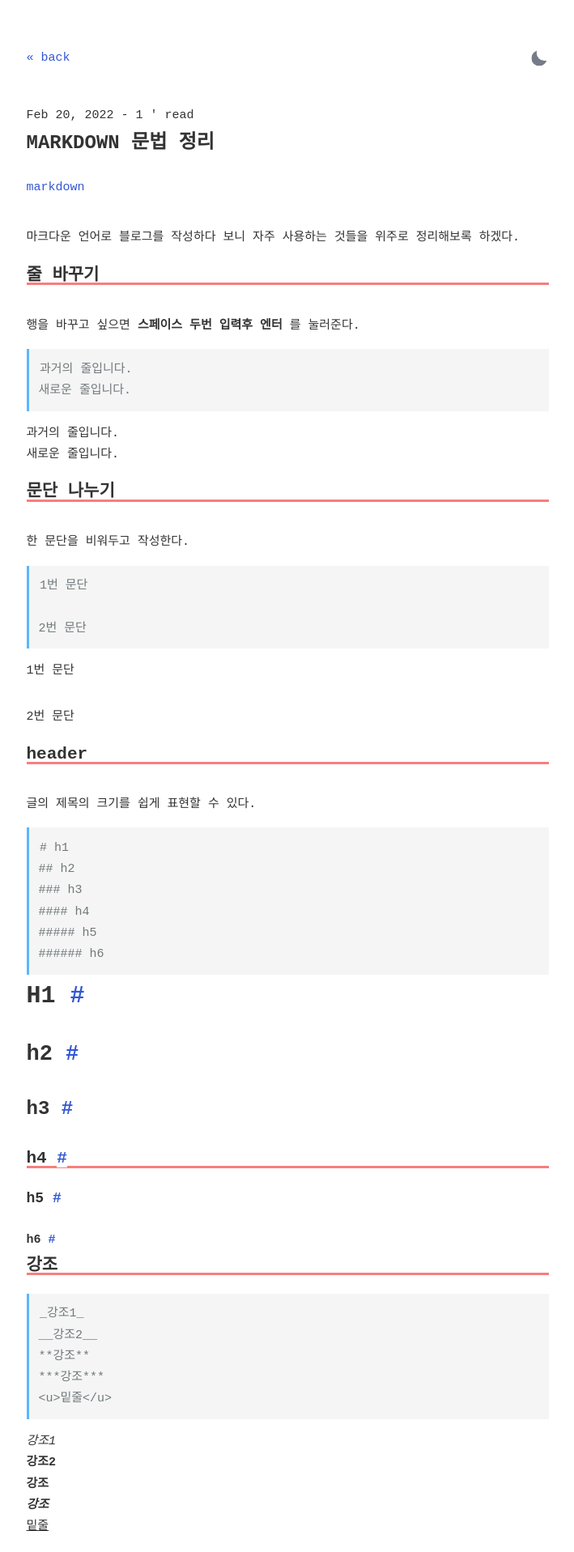
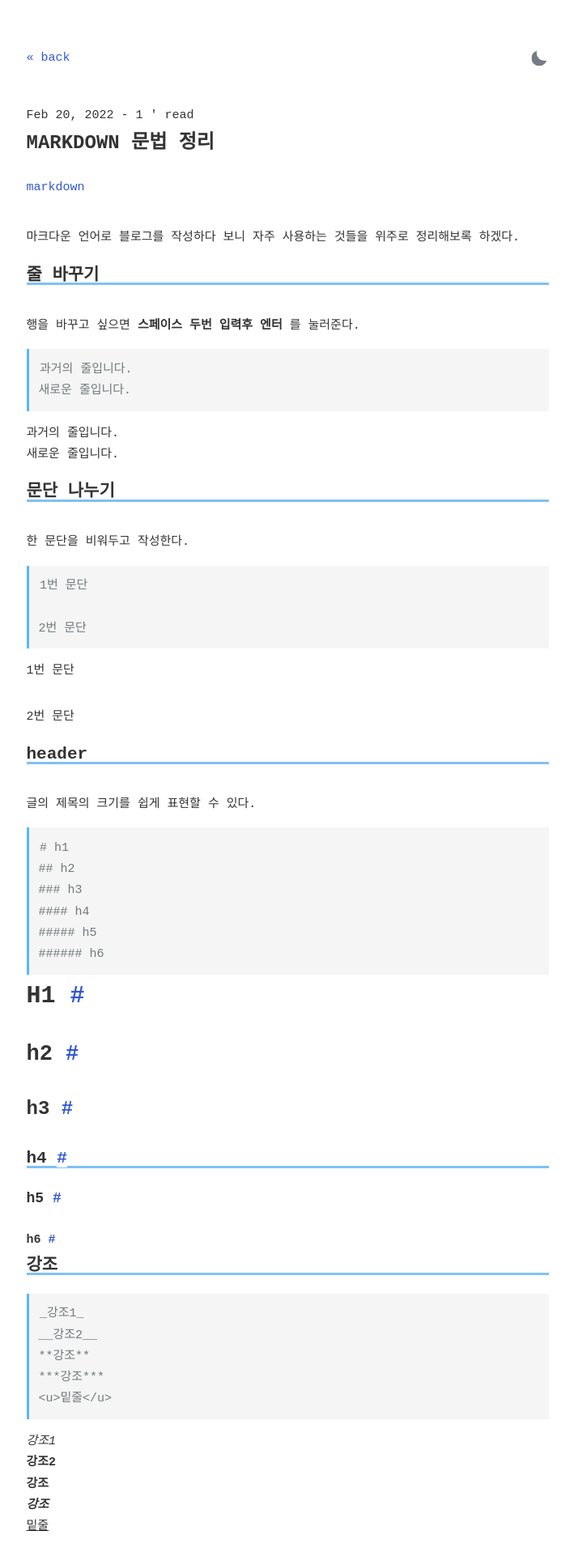
Before and after one commit to riverrevir/riverrevir.github.io, a Jekyll site: the page built from _posts/2022-02-20-markdown.md, in a window 1280 px wide. Shown: the top 1917 px of the page at 81% size, without its empty margins (285-994 px from the left). Built offline with Jekyll 4.4.1, drawn with Linux system fonts in a browser that asks for light colours; some web fonts are replaced; comment, search, counter and statistics services are not loaded.

Commit message:
post h4 fixed

```diff
--- a/_sass/_main.scss
+++ b/_sass/_main.scss
@@ -177,7 +177,7 @@
 .post h4::after{
   content: "";
   display:block;
-  background-color:rgb(247, 126, 126);
+  background-color:rgb(126, 193, 247);
   width:100%;
   height:3px;
   margin-top:-10px;
```
